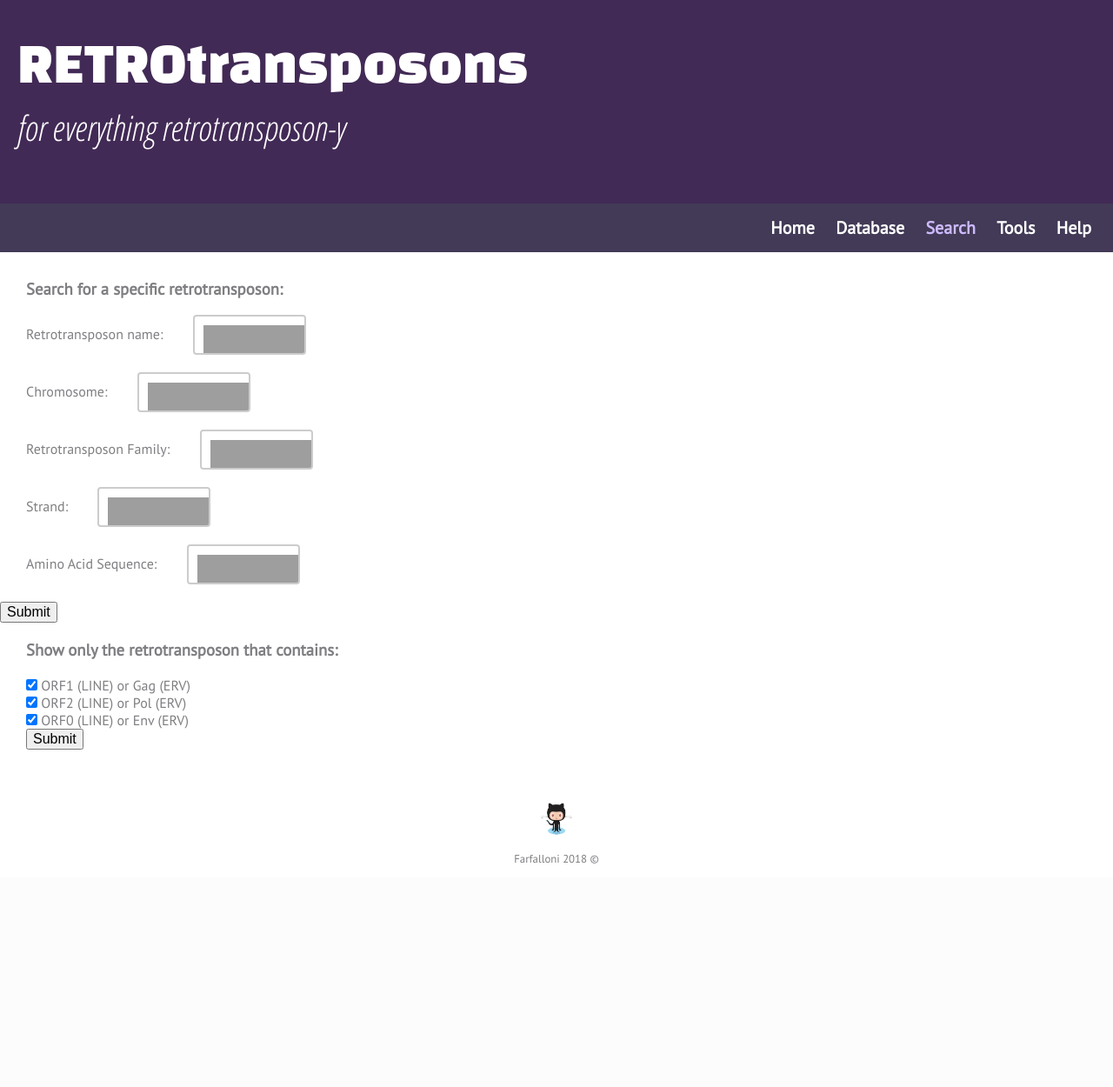
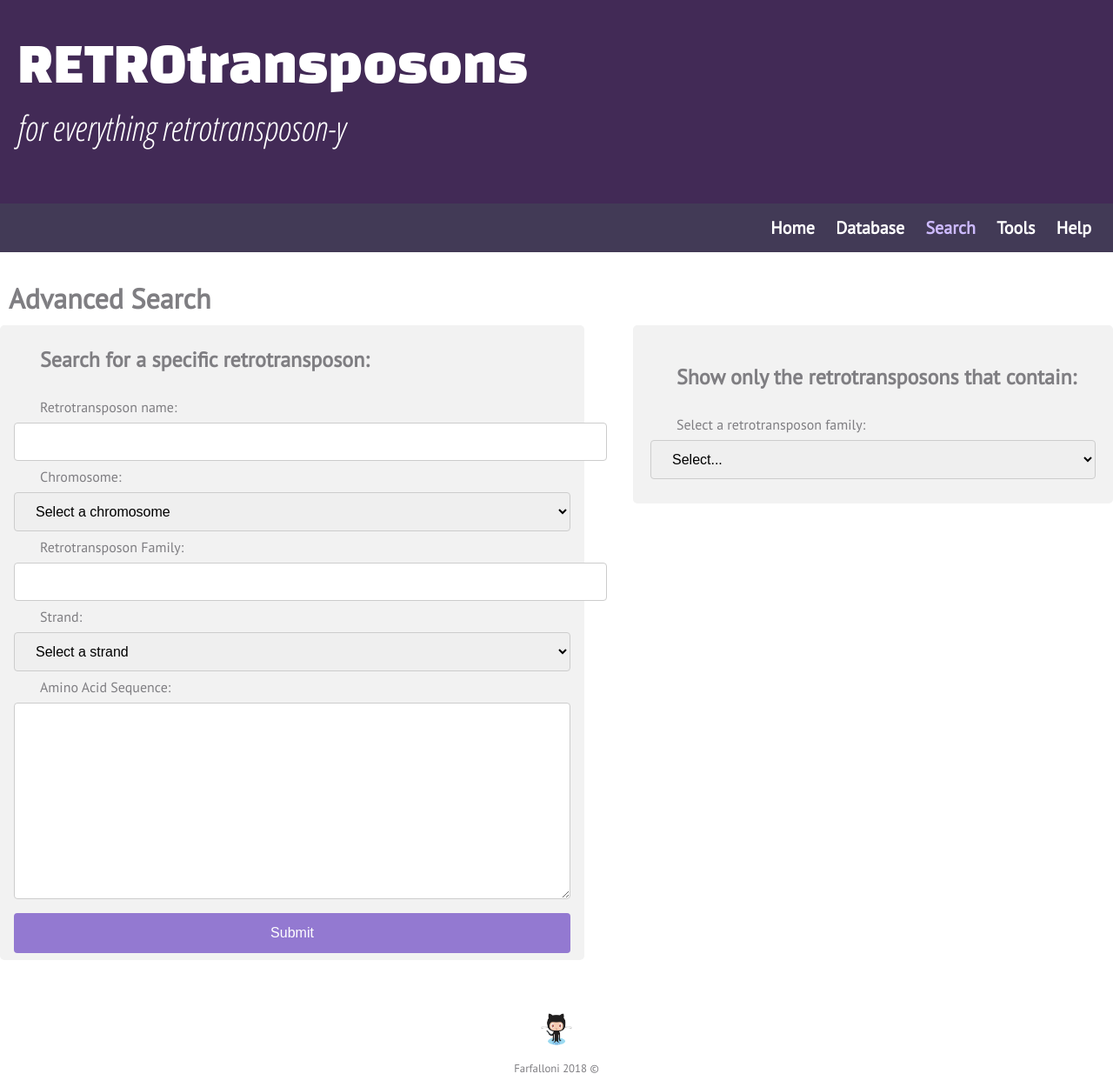
Before and after one commit to eagomezc/Retrotransposon_app, a Flask app: page /search.html in a window 1280 px wide. Shown: the whole page at 87% size. Before the commit the page ends 993 px from the top, so only its background shows below. Run offline with Flask 2, Linux system fonts and the light colour scheme; grey boxes are pictures that could not be loaded.

Commit message:
Search page finished

```diff
--- a/app.py
+++ b/app.py
@@ -58,7 +58,7 @@ def results():
       z='%'
    a = request.args.get('amino')
    cur = con.cursor()
-   cur.execute("SELECT * FROM ERV WHERE repFamily LIKE'"+w+"'AND repName LIKE'"+x+"'AND genoName LIKE'"+y+"'AND strand LIKE'"+z+"'AND (ORF1 LIKE'%"+a+"%' OR ORF2 LIKE'%"+a+"%' OR ORF3 LIKE'%"+a+"%')")
+   cur.execute("SELECT * FROM ERV WHERE repFamily LIKE'"+w+"'AND repName LIKE'"+x+"'AND genoName LIKE'"+y+"%'AND strand LIKE'"+z+"'AND (ORF1 LIKE'%"+a+"%' OR ORF2 LIKE'%"+a+"%' OR ORF3 LIKE'%"+a+"%')")
    res = cur.fetchall()
    return render_template('results.html', res = res)
 
@@ -73,10 +73,11 @@ def resultsa():
    y = request.args.get('ORF0')
    if y!="M":
       y='N'
+   z = request.args.get('repFamily2')
    cur = con.cursor()
-   cur.execute("SELECT * FROM ERV WHERE ORF1 LIKE'"+w+"%' AND ORF2 LIKE'"+x+"%' AND ORF3 LIKE'"+y+"%'")
+   cur.execute("SELECT * FROM ERV WHERE repClass LIKE'"+z+"'AND ORF1 LIKE'"+w+"%' AND ORF2 LIKE'"+x+"%' AND ORF3 LIKE'"+y+"%'")
    res = cur.fetchall()
-   return render_template('resultsa.html', res = res, x=x)
+   return render_template('resultsa.html', res = res)
 
 @app.route('/tools.html')
 def tools():
--- a/static/main.css
+++ b/static/main.css
@@ -189,31 +189,9 @@ GROUPS PAGE
 
 
 
-
 /*****
 SEARCH PAGE
 *****/
-
-
-input[type=text] {
-  margin-left: 30px;
-  width: 130px;
-  box-sizing: border-box;
-  border: 2px solid #ccc;
-  border-radius: 4px;
-  font-size: 16px;
-  background-color: white;
-  background-image: url('searchicon.png');
-  background-position: 10px 10px;
-  background-repeat: no-repeat;
-  padding: 12px 20px 12px 40px;
-  -webkit-transition: width 0.4s ease-in-out;
-  transition: width 0.4s ease-in-out;
-}
-
-input[type=text]:focus {
-    width: 70%;
-}
 
 
 .search-form {
@@ -222,6 +200,7 @@ input[type=text]:focus {
 
 .pep-seq {
   padding-left: 30px;
+
 }
 
 
--- a/templates/search.html
+++ b/templates/search.html
@@ -8,6 +8,57 @@
     <link rel="stylesheet" href="static/main.css">
     <meta name="viewport" content="width=device-width, initial-scale=1.0">
   </head>
+
+<style>
+input[type=text], select {
+    width: 100%;
+    padding: 12px 20px;
+    margin: 8px 0;
+    display: inline-block;
+    border: 1px solid #ccc;
+    border-radius: 4px;
+    overflow: auto;
+}
+
+textarea {
+    width: 93.5%;
+    height: 200px;
+    padding: 12px 20px;
+    margin: 8px 0;
+    display: inline-block;
+    border: 1px solid #ccc;
+    border-radius: 4px;
+    word-wrap:break-word;
+}
+
+
+input[type=submit] {
+    width: 100%;
+    background-color: #9379d1;
+    color: white;
+    padding: 14px 20px;
+    margin: 8px 0;
+    border: none;
+    border-radius: 4px;
+    cursor: pointer;
+}
+
+input[type=submit]:hover {
+    background-color: #9379d1;
+}
+
+div {
+    border-radius: 5px;
+    background-color: #f2f2f2;
+    padding: 20px;
+}
+
+.inv {
+    display: none;
+}
+
+</style>
+
   <body>
     <header>
       <a href="index.html" id="group-name">
@@ -25,36 +76,88 @@
       </nav>
     </header>
 
-    <h3 class="search-form">Search for a specific retrotransposon:</h3>
+<h3 style="margin-left: 10px; font-size: 2em; margin-bottom: 10px"> Advanced Search </h3>
+
+<div id="primary">
+    <h3 style="font-size: 1.5em; padding-bottom:0.2em;" class="search-form">Search for a specific retrotransposon:</h3>
 
 <form action="{{url_for('results')}}"  method='get'>
  <label class="pep-seq">Retrotransposon name:</label>
-      <input type="text" name="repName">
- <br></br>
+      <input type="text" name="repName" style="width:100%;">
  <label class="pep-seq">Chromosome:</label>
-      <input type="text" name="genoName">
- <br></br>
+     <select name="genoName" style="width:100%;">
+     <option value="">Select a chromosome</option>
+     <option value="chr1">Chromosome 1</option>
+     <option value="chr2">Chromosome 2</option>
+     <option value="chr3">Chromosome 3</option>
+     <option value="chr4">Chromosome 4</option>
+     <option value="chr5">Chromosome 5</option>
+     <option value="chr6">Chromosome 6</option>
+     <option value="chr7">Chromosome 7</option>
+     <option value="chr8">Chromosome 8</option>
+     <option value="chr9">Chromosome 9</option>
+     <option value="chr10">Chromosome 10</option>
+     <option value="chr11">Chromosome 11</option>
+     <option value="chr12">Chromosome 12</option>
+     <option value="chr13">Chromosome 13</option>
+     <option value="chr14">Chromosome 14</option>
+     <option value="chr15">Chromosome 15</option>
+     <option value="chr16">Chromosome 16</option>
+     <option value="chr17">Chromosome 17</option>
+     <option value="chr18">Chromosome 18</option>
+     <option value="chr19">Chromosome 19</option>
+     <option value="chr20">Chromosome 20</option>
+     <option value="chr21">Chromosome 21</option>
+     <option value="chr22">Chromosome 22</option>
+     <option value="chrX">Chromosome X</option>
+     <option value="chrY">Chromosome Y</option>
+     <option value="chrUn">Chromosome Unknown</option>
+     </select>
  <label class="pep-seq">Retrotransposon Family:</label>
-      <input type="text" name="repFamily">
- <br></br>
+      <input type="text" name="repFamily" style="width:100%;">
  <label class="pep-seq">Strand:</label>
-      <input type="text" name="strand">
- <br></br>
+      <select name="strand" style="width:100%;">
+      <option value="">Select a strand</option>
+      <option value="+">+</option>
+     <option value="-">-</option>
+     </select>
  <label class="pep-seq">Amino Acid Sequence:</label>
-      <input type="text" name="amino">
- <br></br>
+      <textarea name="amino"></textarea>
 <section class="searchone">
 <input type='submit' value='Submit' class="1stsearch">
+</section>
+</form>
+</div>
+
+<div id="secondary">
+    <h3 style="font-size: 1.5em; padding-bottom:0.2em;" class="search-form">Show only the retrotransposons that contain:</h3>
+    <label class="pep-seq">Select a retrotransposon family:</label>
+
+    <select id="target" style="width:100%;">
+    <option value="">Select...</option>
+    <option value="LINE">LINE 1</option>
+    <option value="LTR">HERV</option>
+    </select>
+
+ <div id="LINE" class="inv">
+ <label class="pep-seq">Select the amino acid sequences that you want to see:</label>
+ <section class="tickbox">
 <style>
- .1stsearch {
-  padding: 30px;
+  .tickbox {
+  padding-left: 30px;
 }
 </style>
+<form action="{{url_for('resultsa')}}"  method='get'>
+  <input type="checkbox" name="ORF1" value="M" checked><tag style="font-size: 1.2em"> ORF1<br>
+  <input type="checkbox" name="ORF2" value="M" checked> ORF2<br>
+  <input type="checkbox" name="ORF0" value="M" checked> ORF0<br>
+  <input type="hidden" name="repFamily2" value="LINE">
+  <input type="submit" value="Submit">
+</form>
 </section>
-</form>
-
-    <h3 class="search-form">Show only the retrotransposon that contains:</h3>
-
+</div>
+ <div id="LTR" class="inv">
+ <label class="pep-seq">Select the amino acid sequences that you want to see:</label>
 <section class="tickbox">
 <style>
   .tickbox {
@@ -62,12 +165,31 @@
 }
 </style>
 <form action="{{url_for('resultsa')}}"  method='get'>
-  <input type="checkbox" name="ORF1" value="M" checked> ORF1 (LINE) or Gag (ERV)<br>
-  <input type="checkbox" name="ORF2" value="M" checked> ORF2 (LINE) or Pol (ERV)<br>
-  <input type="checkbox" name="ORF0" value="M" checked> ORF0 (LINE) or Env (ERV)<br>
+  <input type="checkbox" name="ORF1" value="M" checked><tag style="font-size: 1.2em"> Gag Protein<br>
+  <input type="checkbox" name="ORF2" value="M" checked> Pol Protein<br>
+  <input type="checkbox" name="ORF0" value="M" checked> Env Protein<br>
+  <input type="hidden" name="repFamily2" value="LTR">
   <input type="submit" value="Submit">
 </form>
 </section>
+</div>
+
+  <script>
+            document
+                .getElementById('target')
+                .addEventListener('change', function () {
+                    'use strict';
+                    var vis = document.querySelector('.vis'),
+                        target = document.getElementById(this.value);
+                    if (vis !== null) {
+                        vis.className = 'inv';
+                    }
+                    if (target !== null ) {
+                        target.className = 'vis';
+                    }
+            });
+  </script>
+</div>
       <footer>
         <a href="https://github.com/eagomezc/Farfalloni"><img src="static/github_icon.png" alt="Github logo" class="social-icon"></a>
         <p>Farfalloni 2018 &copy;</p>
```
Also changed, not shown: templates/individual.html (+26 -6 lines).
